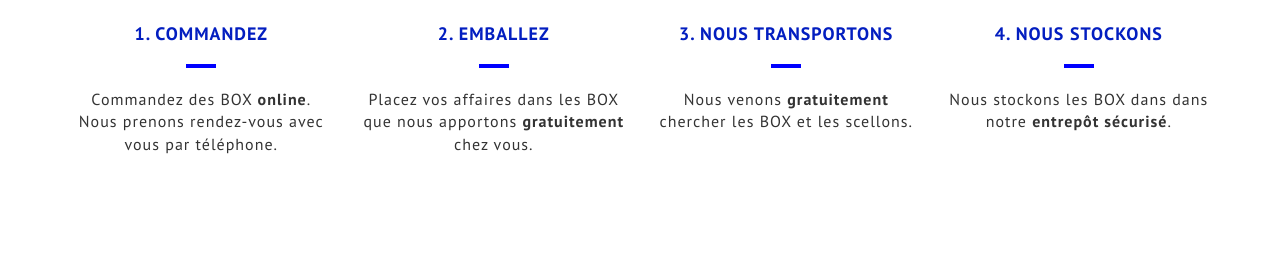
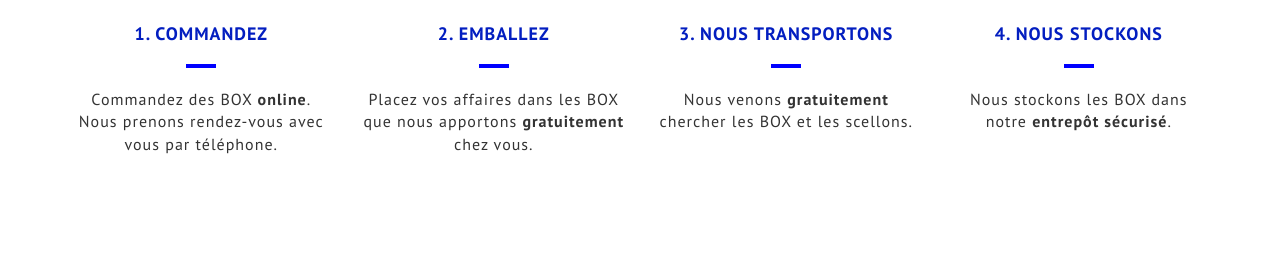
Before and after one commit to Seb1501/wesquare, a Jekyll site: the page built from index.html, in a window 1280 px wide and 900 px high, scrolled down 786 px. Shown: the part 171-447 px from the top of the window. Built offline with Jekyll 4.4.1, drawn with Linux system fonts in a browser that asks for light colours; nearby versions of some CDN libraries; Markdown is read by kramdown in place of the engine named in the settings.

Commit message:
Coquille dans

```diff
--- a/index.html
+++ b/index.html
@@ -84,7 +84,7 @@ adress: http://www.we-square.com
         <img src="images/icon_37887/icon_37887_blue.png" width="120" class="circle">
         <p>
         <h4><b>4. NOUS STOCKONS</b></h4>
-        <hr>Nous stockons les BOX dans dans notre <strong>entrepôt sécurisé</strong>.
+        <hr>Nous stockons les BOX dans notre <strong>entrepôt sécurisé</strong>.
         </p>
       </div>
     </div>
```
Also changed, not shown: 1 other file.
